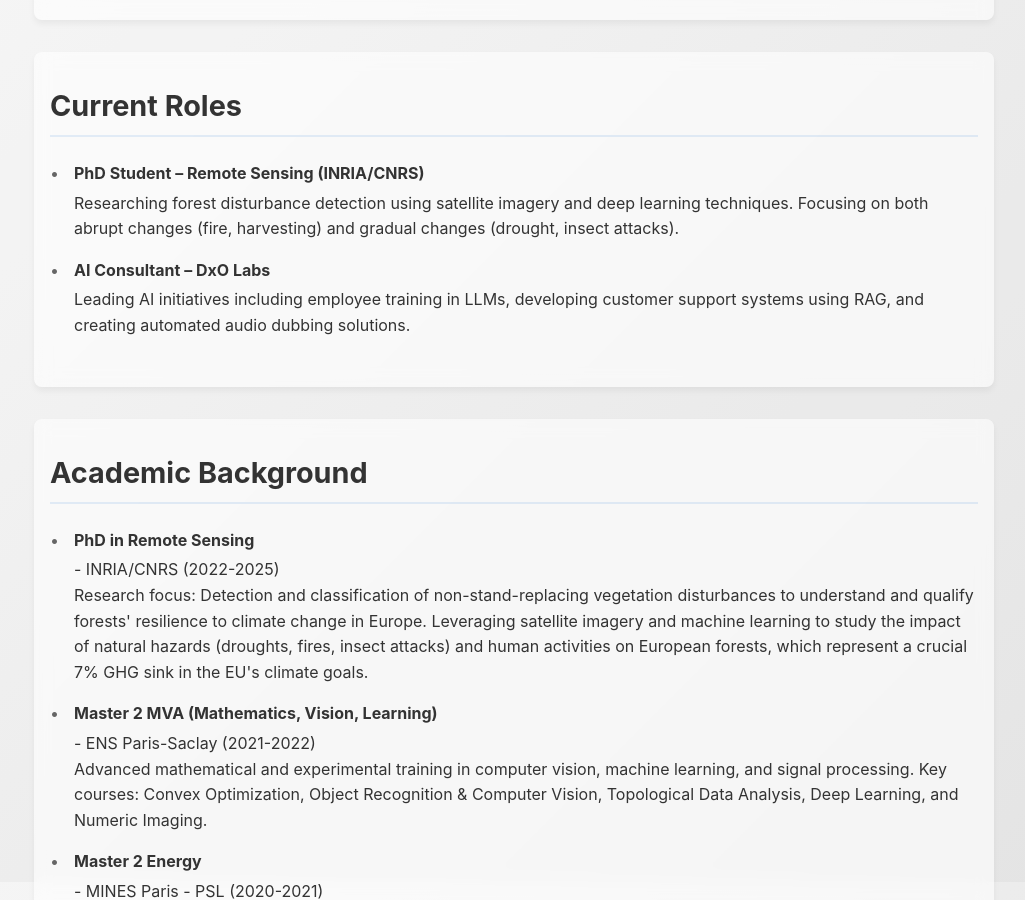
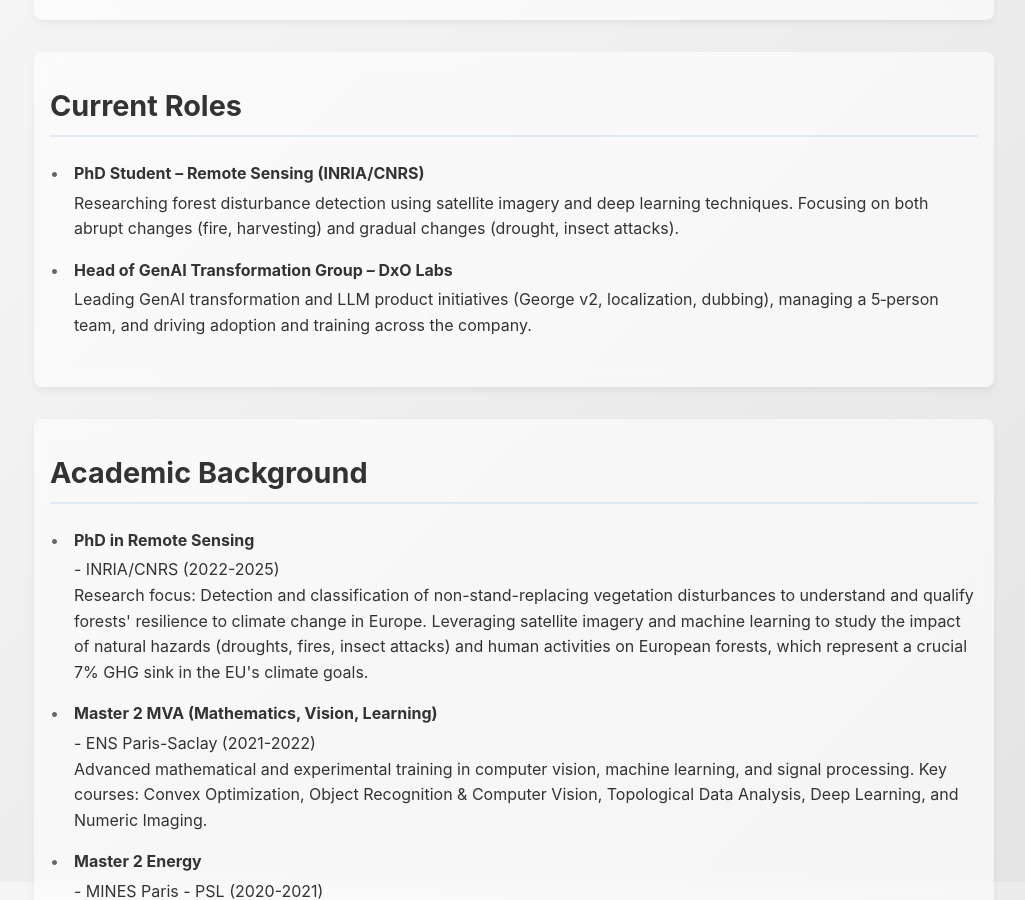
Before and after one commit to ArthurCalvi/arthurcalvi.github.io, a Jekyll site: the page built from index.html, in a window 1280 px wide and 900 px high, scrolled down 918 px. Shown: the whole window, without its empty margins (126-1151 px from the left). Built offline with Jekyll 4.4.1, drawn with Linux system fonts in a browser that asks for light colours.

Commit message:
chore(home): update DxO role to Head of GenAI Transformation Group in Current Roles

```diff
--- a/index.html
+++ b/index.html
@@ -84,8 +84,8 @@
       <li><strong>PhD Student – Remote Sensing (INRIA/CNRS)</strong>
         <p>Researching forest disturbance detection using satellite imagery and deep learning techniques. Focusing on both abrupt changes (fire, harvesting) and gradual changes (drought, insect attacks).</p>
       </li>
-      <li><strong>AI Consultant – DxO Labs</strong>
-        <p>Leading AI initiatives including employee training in LLMs, developing customer support systems using RAG, and creating automated audio dubbing solutions.</p>
+      <li><strong>Head of GenAI Transformation Group – DxO Labs</strong>
+        <p>Leading GenAI transformation and LLM product initiatives (George v2, localization, dubbing), managing a 5‑person team, and driving adoption and training across the company.</p>
       </li>
     </ul>
   </section>
```
